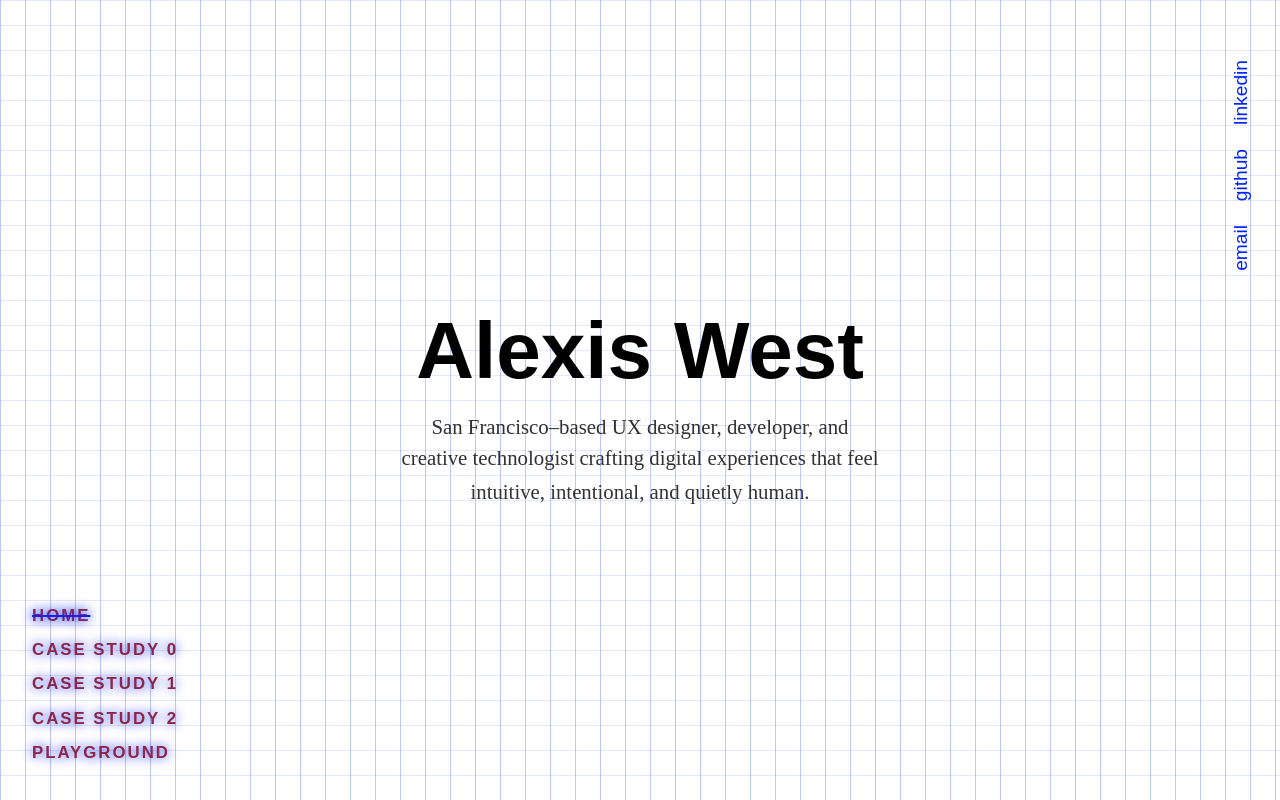
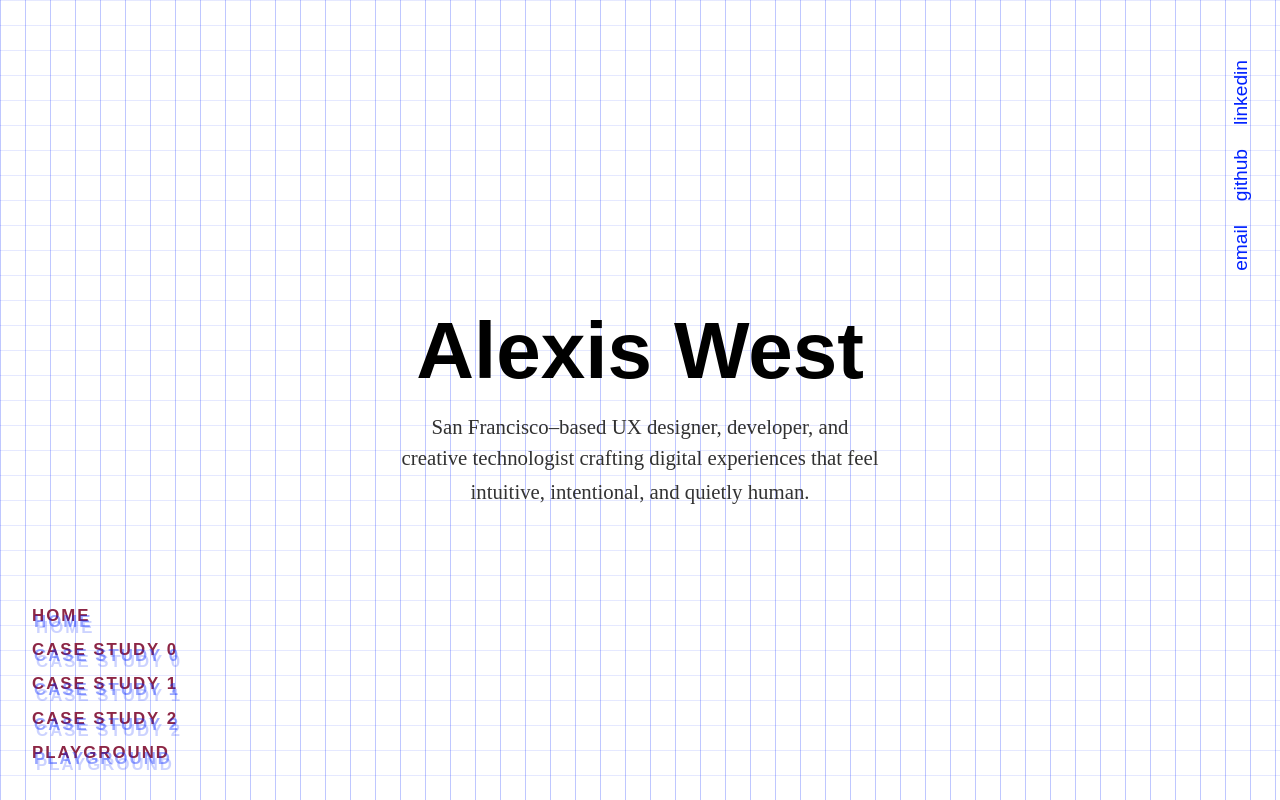
Before and after one commit to alexiswest98/2026portfolio, a React (Vite) app: page / in a window 1280 px wide. Shown: the top 800 px of the page. Built offline with nearby package versions, Linux system fonts and the light colour scheme; a web font is replaced by a local one.

Commit message:
changed velocity drop shadow on nav to trails that trigger on velocity

```diff
--- a/src/components/NavSidebar.css
+++ b/src/components/NavSidebar.css
@@ -9,7 +9,7 @@
   gap: 0.25rem;
 }
 
-.nav-item {
+/* .nav-item {
   background: none;
   border: none;
   cursor: pointer;
@@ -33,4 +33,40 @@
   text-decoration: line-through;
   text-decoration-color: var(--blue);
   text-decoration-thickness: 1.8px;
+} */
+
+.nav-item {
+  position: relative;
+  background: none;
+  border: none;
+  cursor: pointer;
+  padding: 0;
+  font-family: 'AlteHaas', sans-serif;
+  font-size: 1.05rem;
+  font-weight: bold;
+  letter-spacing: 0.12em;
+  color: var(--maroon);
+  text-transform: uppercase;
+  line-height: 1.8;
 }
+
+.nav-text {
+  display: block;
+}
+
+/* Stack layers */
+.trail {
+  position: absolute;
+  top: 0;
+  left: 0;
+  pointer-events: none;
+}
+
+/* Trail styling */
+.trail1 {
+  color: rgba(0, 34, 255, 0.4);
+}
+
+.trail2 {
+  color: rgba(0, 34, 255, 0.2);
+}
--- a/src/components/NavSidebar.jsx
+++ b/src/components/NavSidebar.jsx
@@ -21,12 +21,21 @@ const NavSidebar = ({ activeSection }) => {
   return (
     <nav className="nav-sidebar">
       {NAV_ITEMS.map(({ label, id }) => (
+        // <button
+        //   key={id}
+        //   className={`nav-item ${activeSection === id ? 'nav-item--active' : ''}`}
+        //   onClick={() => handleClick(id)}
+        // >
+        //   {label}
+        // </button>
         <button
           key={id}
           className={`nav-item ${activeSection === id ? 'nav-item--active' : ''}`}
           onClick={() => handleClick(id)}
         >
-          {label}
+          <span className="nav-text main">{label}</span>
+          <span className="nav-text trail trail1">{label}</span>
+          <span className="nav-text trail trail2">{label}</span>
         </button>
       ))}
     </nav>
--- a/src/pages/Home.jsx
+++ b/src/pages/Home.jsx
@@ -33,13 +33,33 @@ const Home = () => {
         start: 0,
         end: 'max',
         onUpdate: (self) => {
-          // Nav velocity drop shadow
-          const v = Math.min(Math.abs(self.getVelocity()) / 2000, 1)
-          gsap.to('.nav-item', {
-            textShadow: `0 0 ${v * 12}px rgba(0, 34, 255, ${v * 2})`,
-            duration: 0.1,
+          // Nav velocity drop effect
+          const v = Math.min(Math.abs(self.getVelocity()) / 1500, 1)
+
+          // main stays tight
+          gsap.to('.nav-text.main', {
+            y: 0,
+            duration: 0.2,
             overwrite: true,
           })
+
+          // trail1 = slight lag
+          gsap.to('.nav-text.trail1', {
+            y: v * 6,
+            x: v * 2,
+            duration: 0.3,
+            overwrite: true,
+          })
+
+          // trail2 = more lag
+          gsap.to('.nav-text.trail2', {
+            y: v * 12,
+            x: v * 4,
+            duration: 0.45,
+            overwrite: true,
+          })
+          //to here*********
+
 
           // Active section: find the last section whose offsetTop <= viewport midpoint
           const scrollMid = window.scrollY + window.innerHeight * 0.5
```
